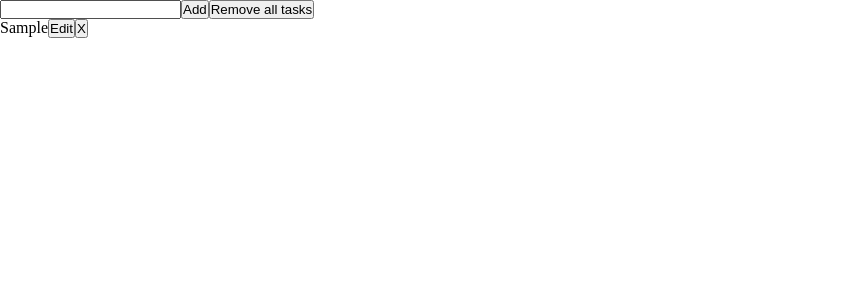
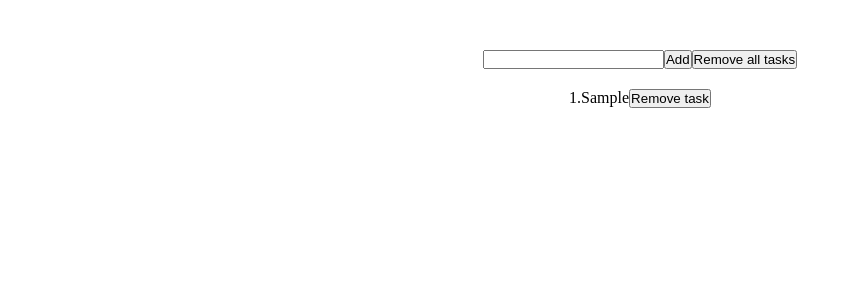
Before and after one commit to alex1001A/React-projects, a React (Create React App) app in the folder my-todolist-170524/: page / in a window 1280 px wide. Both pictures are taken after typing "Sample" into the empty fields and a click on the button "Add". Shown: the top 300 px of the page, without its empty margins (0-860 px from the left). Built offline with nearby package versions, Linux system fonts and the light colour scheme.

Commit message:
do almost myself todo

```diff
--- a/my-todolist-170524/src/App.css
+++ b/my-todolist-170524/src/App.css
@@ -1,3 +1,7 @@
+body {
+  margin-top: 50px;
+}
+
 .wrapper {
   width: 100%;
   max-width: 800px;
--- a/my-todolist-170524/src/App.jsx
+++ b/my-todolist-170524/src/App.jsx
@@ -1,63 +1,53 @@
 import './App.css';
 
-import { useState } from 'react';
+import { useEffect, useState } from 'react';
 
 //'https://jsonplaceholder.typicode.com/users'
 
 export default function App() {
 
   const [value, setValue] = useState('')
-  const [tasks, setTasks] = useState([])
+  const [tasks, setTasks] = useState(JSON.parse(localStorage.getItem('tasks')) || [])
 
-  const addNewTask = () => {
-    const task = {
-      title: value
-    }
+  useEffect(() => {
+    localStorage.setItem('tasks', JSON.stringify(tasks))
+  }, [tasks])
 
-    setTasks(prevTasks => {
-      const newTasks = [...prevTasks, task]
-      return newTasks
-    })
+  function addTask() {
+
+    if (value === '') return;
+
+    const task = {title: value}
+
+    setTasks(prevTasks => [...prevTasks, task])
 
     setValue('')
   }
 
-function buttonRemove(index) {
+  function removeTask(index) {
     setTasks(prevTasks => prevTasks.filter((_, i) => i !== index))
   }
 
-const editTaskBtn = (index) => {
-  if (value.trim() === '') return; // Предотвращаем изменение на пустое значение
-
-  setTasks(prevTasks =>
-    prevTasks.map((obj, i) =>
-      i === index ? { ...obj, title: value } : obj
-    )
-  );
-
-  setValue('')
-};
-
   function removeAllTasks() {
-  setTasks([])
+    setTasks([]);
   }
 
   return (
-    <div>
+    <div className='wrapper'>
       <input
         type='text'
         value={value}
         onChange={e => setValue(e.target.value)}
       />
-      <button onClick={addNewTask}>Add</button>
+      <button onClick={addTask}>Add</button>
       <button onClick={removeAllTasks}>Remove all tasks</button>
-      <ul>
+      <ul className='list'>
         {
           tasks.map((item, index) => (
             <li key={index}>
+              {index + 1}.
               {item.title}
-              <button onClick={() => editTaskBtn(index)}>Edit</button>
-              <button onClick={() => buttonRemove(index)}>X</button>
+              <button onClick={() => removeTask(index)}>Remove task</button>
             </li>
           ))
         }
```
Also changed, not shown: my-todolist-170524/src/App-todo_without-Effect.jsx (added, +67 -0 lines). Lines whose indentation alone changed are shown as unchanged.
